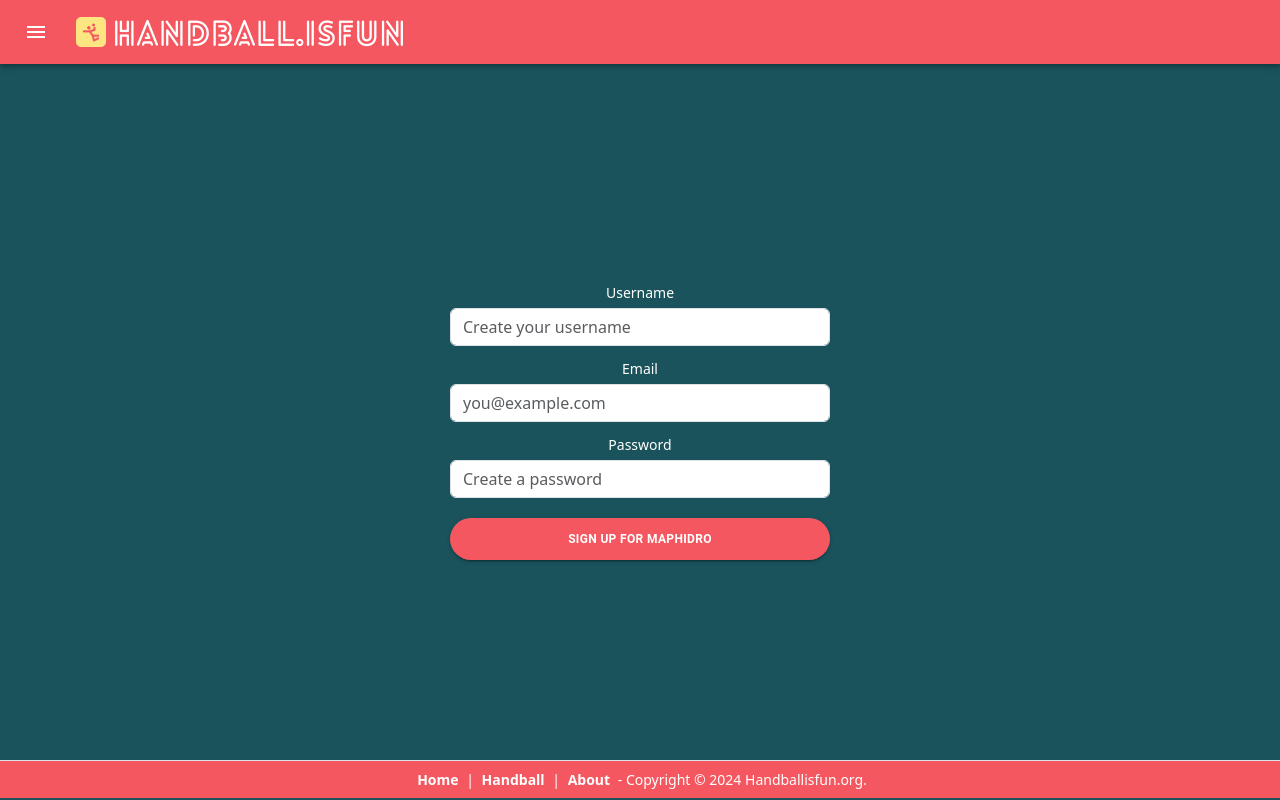
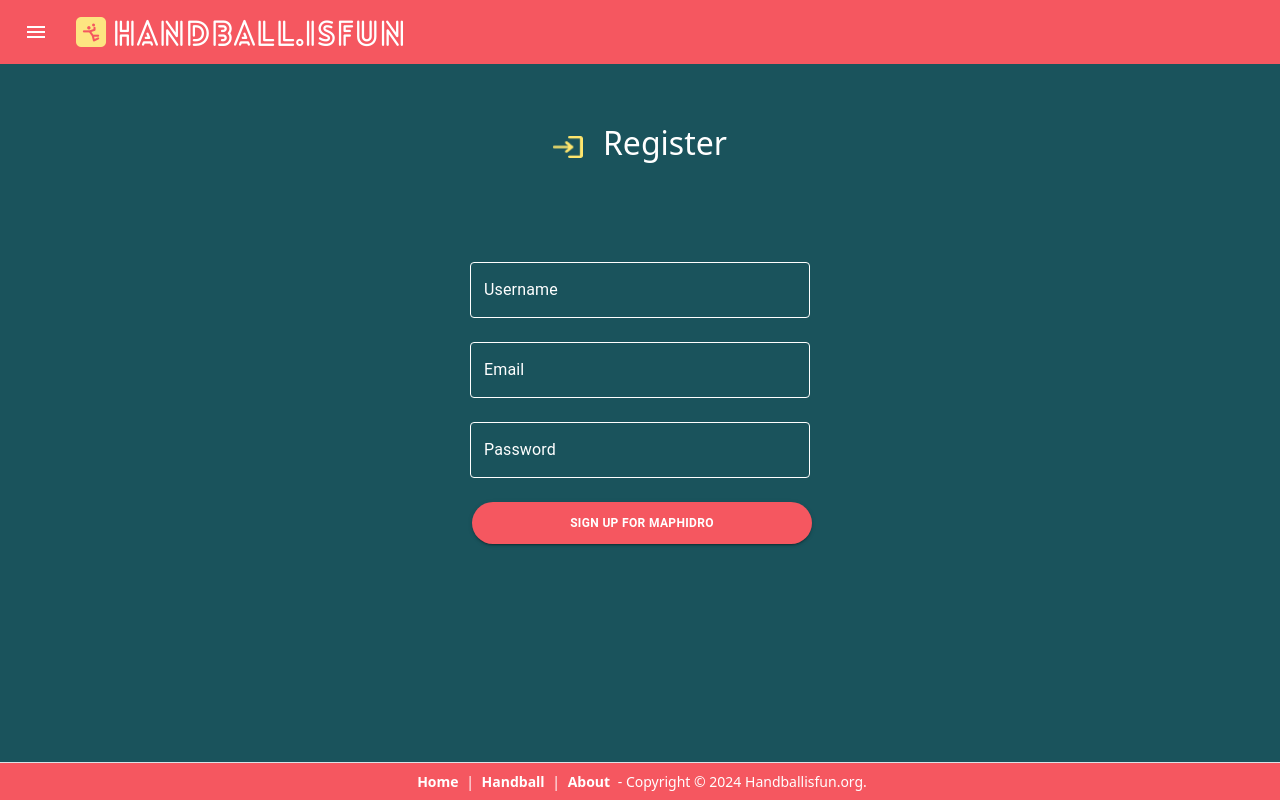
Before and after one commit to bmmoreira/handstats, a React (Vite) app in the folder proj/: page /register in a window 1280 px wide. Built offline with nearby package versions, Linux system fonts and the light colour scheme.

Commit message:
addregister

```diff
--- a/proj/src/components/pages/Register.jsx
+++ b/proj/src/components/pages/Register.jsx
@@ -8,8 +8,8 @@ import { useNavigate } from "react-router-dom";
 import { useTranslation } from "react-i18next";
 import { defaultColors } from "../Utils/constants";
 import { createTheme, ThemeProvider } from "@mui/material/styles";
-import { Button } from "@mui/material";
-import Box from "@mui/material/Box";
+import { Button, Box, FormControl, InputLabel, Select, MenuItem, TextField } from "@mui/material";
+
 
 /*
 Adding validation and automatically log in a successfully registered user
@@ -17,7 +17,30 @@ Adding validation and automatically log in a successfully registered user
 
 const theme = createTheme({
   components: {
-
+    MuiTextField: {
+      styleOverrides: {
+        root: {
+          '& label.MuiInputLabel-root': {
+            color: 'white',
+          },
+          '& .MuiInputBase-input': {
+            color: 'white',
+          },
+          '& .MuiOutlinedInput-root': {
+            '& fieldset': {
+              borderColor: 'white',
+            },
+            '&:hover fieldset': {
+              borderColor: 'white',
+            },
+            '&.Mui-focused fieldset': {
+              borderColor: 'white',
+            },
+            backgroundColor: defaultColors.quaternary,
+          },
+        },
+      },
+    },
     MuiButton: {
       styleOverrides: {
         root: {
@@ -44,13 +67,13 @@ const theme = createTheme({
             backgroundColor: "#f7fff7",
             color: "blue", // Example text color for outlined variant
           },
-
-          // Add any other styles you want to apply to all buttons
         },
       },
     },
   },
 });
+
+
 
 function Register() {
   const { t } = useTranslation();
@@ -411,126 +434,60 @@ function Register() {
   return (
     <>
     <ThemeProvider theme={theme}>
-        <div className="row middle-row" style={{backgroundColor: defaultColors.quaternary}}>
-          <div className="col d-flex justify-content-center align-items-center">
-            <div className="row-content border-0 d-flex justify-content-center align-items-center">
-              {/* Start Component content */}
-              <Box
-
-              >
-
+    <div style={{
+              display: 'flex',
+              alignItems: 'center',
+              justifyContent: 'center',
+              padding: "60px",
+              backgroundColor: defaultColors.quaternary
+            }}>
+    <img src="src/assets/images/iconeregister.png" alt="Register Logo" style={{ width: "30px", marginRight: "20px" }} />
+    <h2 style={{ color: "white" }}>Register</h2>
+    </div>
+    <Box sx={{ display: 'flex', height:'100%', justifyContent: 'center', backgroundColor: defaultColors.quaternary, p: 2 }}>
+    <Box sx={{ width: 340 }}>
     <form onSubmit={handleSubmit}>
-                  <div className="form-group">
-                    <label
-                      htmlFor="username-register"
-                      className=" mb-1 text-white"
-                    >
-                      <small>{t("username")}</small>
-                    </label>
-                    <input
-                      onChange={(e) =>
-                        dispatch({
-                          type: "usernameImmediately",
-                          value: e.target.value,
-                        })
-                      }
+                  {/* Updated TextField components to match the Team component's palette */}
+    <TextField
+                    fullWidth
                     id="username-register"
-                      name="username"
-                      className="form-control"
-                      type="text"
-                      placeholder={t("create_username")}
-                      autoComplete="off"
+                    label={t("username")}
+                    variant="outlined"
+                    margin="normal"
+                    InputLabelProps={{ style: { color: 'white' } }}
+                    InputProps={{
+                      style: { color: 'white', borderColor: 'white' },
+                    }}
                   />
-                    {/*  Giving a logic so when CSSTransition should exist or not in the DOM
-                    if username.has Errors plays the animation
-              */}
-                    <CSSTransition
-                      in={state.username.hasErrors}
-                      timeout={330}
-                      classNames="liveValidateMessage"
-                      unmountOnExit
-                    >
-                      <div className="alert alert-danger small liveValidateMessage">
-                        {state.username.message}
-                      </div>
-                    </CSSTransition>
-                  </div>
-                  <div className="form-group">
-                    <label htmlFor="email-register" className=" mb-1 text-white" style={{ margin: "10px 0 0 0"}}>
-                      <small>{t("email")}</small>
-                    </label>
-                    <input
-                      onChange={(e) =>
-                        dispatch({
-                          type: "emailImmediately",
-                          value: e.target.value,
-                        })
-                      }
+    <TextField
+                    fullWidth
                     id="email-register"
-                      name="email"
-                      className="form-control"
-                      type="text"
-                      placeholder={t("email_placeholder")}
-                      autoComplete="off"
-
-
+                    label={t("email")}
+                    variant="outlined"
+                    margin="normal"
+                    InputLabelProps={{ style: { color: 'white' } }}
+                    InputProps={{
+                      style: { color: 'white', borderColor: 'white' },
+                    }}
                   />
-                    <CSSTransition
-                      in={state.email.hasErrors}
-                      timeout={330}
-                      classNames="liveValidateMessage"
-                      unmountOnExit
-                    >
-                      <div className="alert alert-danger small liveValidateMessage">
-                        {state.email.message}
-                      </div>
-                    </CSSTransition>
-                  </div>
-                  <div className="form-group">
-                    <label
-                      htmlFor="password-register"
-                      className=" mb-1 text-white"
-                      style={{ margin: "10px 0 0 0"}}
-                    >
-                      <small>{t("password")}</small>
-                    </label>
-                    <input
-                      onChange={(e) =>
-                        dispatch({
-                          type: "passwordImmediately",
-                          value: e.target.value,
-                        })
-                      }
+    <TextField
+                    fullWidth
                     id="password-register"
-                      name="password"
-                      className="form-control"
+                    label={t("password")}
                     type="password"
-                      placeholder={t("create_password")}
+                    variant="outlined"
+                    margin="normal"
+                    InputLabelProps={{ style: { color: 'white' } }}
+                    InputProps={{
+                      style: { color: 'white', borderColor: 'white' },
+                    }}
                   />
-                    <CSSTransition
-                      in={state.password.hasErrors}
-                      timeout={330}
-                      classNames="liveValidateMessage"
-                      unmountOnExit
-                    >
-                      <div className="alert alert-danger small liveValidateMessage">
-                        {state.password.message}
-                      </div>
-                    </CSSTransition>
-                    <Button
-                      type="submit"
-                        variant="contained"
-                        style={{ margin: "20px 0 0 0"}}
-                    >
+    <Button type="submit" variant="contained" sx={{ mt: 2, width: '100%' }}>
                     {t("signup")}
     </Button>
-                  </div>
     </form>
     </Box>
-              {/* End Component content */}
-            </div>
-          </div>
-        </div>
+    </Box>
     </ThemeProvider>
     </>
       );
```
Also changed, not shown: proj/src/assets/images/iconeregister.png (added), proj/src/components/pages/register.css (added). Lines whose indentation alone changed are shown as unchanged.
